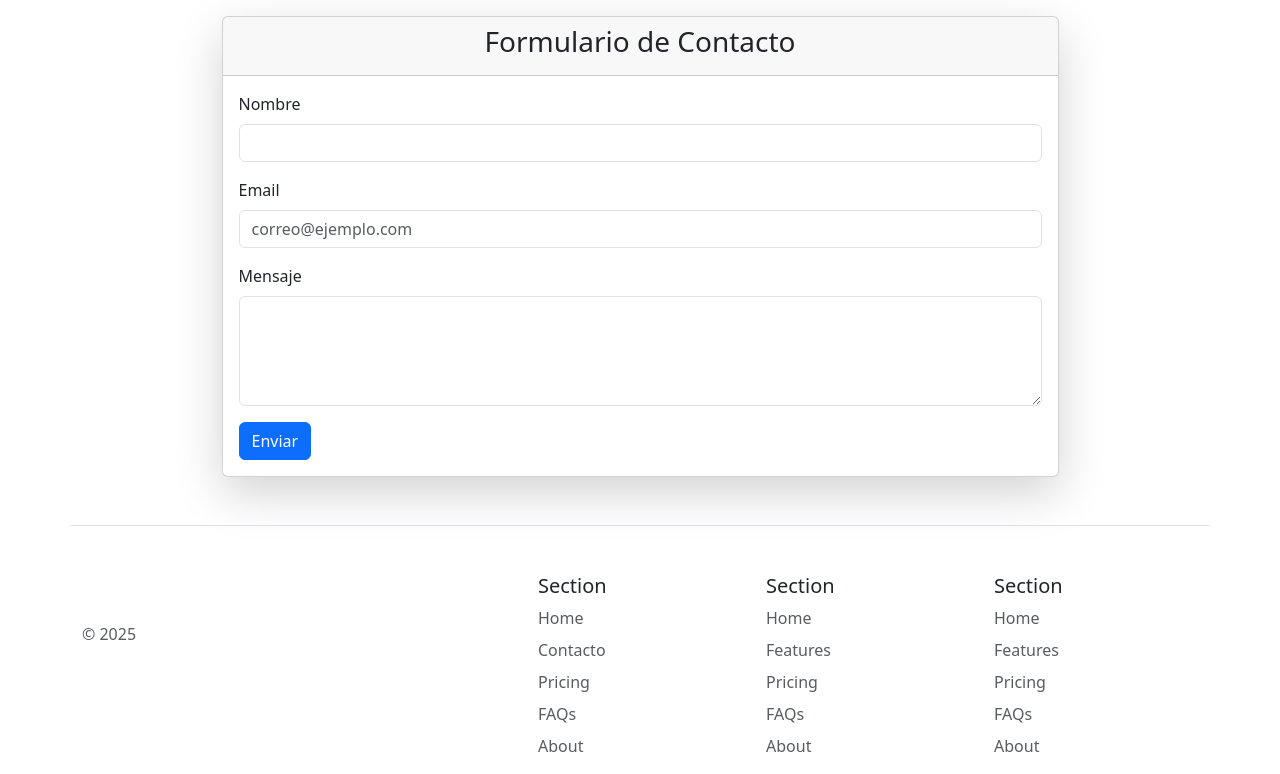
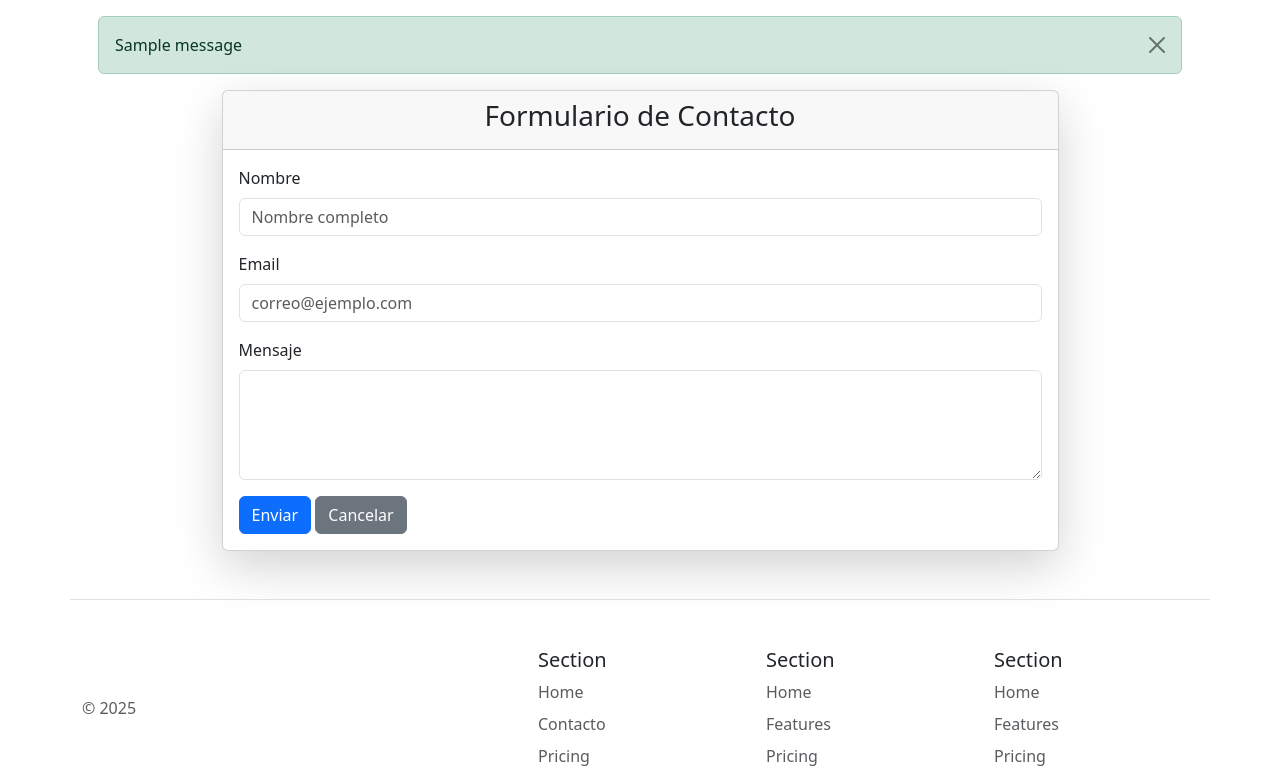
Before and after one commit to cjorellana/eventos_curso, a Django app: page /contacto/ in a window 1280 px wide. Shown: the part 86-860 px from the top of the page. Before the commit the page ends 838 px from the top, so only its background shows below. Run offline with Django 5.2, Linux system fonts and the light colour scheme; one stand-in notice (Sample message) is shown.

Commit message:
Add Contact model and enhance contacto view with form handling and messages

```diff
--- a/eventos/admin.py
+++ b/eventos/admin.py
@@ -1,5 +1,5 @@
 from django.contrib import admin
-from .models import evento
+from .models import evento,Contacto
 # Register your models here.
 
 @admin.register(evento)
@@ -27,3 +27,5 @@ class EventoAdmin(admin.ModelAdmin):
             'fields': ('image',)
         }),
     )
+
+admin.site.register(Contacto)
--- a/eventos/templates/contacto.html
+++ b/eventos/templates/contacto.html
@@ -1,16 +1,47 @@
 {% extends "layout/base.html" %}
 {% block body %}
+
+    <div id="msg" class="m-3">
+    {% if messages %}
+        {% for message in messages %}
+                {% if message.tags == 'success' %}
+                <div class="alert alert-success alert-dismissible fade show" role="alert">
+                    {{ message }}
+                    <button type="button" class="btn-close" data-bs-dismiss="alert" aria-label="Close"></button>
+                </div>
+                {% elif message.tags == 'error' %}
+                <div class="alert alert-danger alert-dismissible fade show" role="alert">
+                    {{ message }}
+                    <button type="button" class="btn-close" data-bs-dismiss="alert" aria-label="Close"></button>
+                </div>
+                 {% elif message.tags == 'warning' %}
+                <div class="alert alert-warning alert-dismissible fade show" role="alert">
+                    {{ message }}
+                    <button type="button" class="btn-close" data-bs-dismiss="alert" aria-label="Close"></button>
+                </div>
+                {% elif message.tags == 'info' %}
+                <div class="alert alert-info alert-dismissible fade show" role="alert">
+                    {{ message }}
+
+                    <button type="button" class="btn-close" data-bs-dismiss="alert" aria-label="Close"></button>
+                </div>
+                {% endif %}
+        {% endfor %}
+    {% endif %}
+    </div>
 
     <div class="card shadow-lg w-75 mx-auto mt-3">
         <div class="card-header">
             <h3 class="text-center">Formulario de Contacto</h3>
         </div>
         <div class="card-body">
-            <form method="post" >
+            <form method="post" action="{% url 'contacto' %}">
                 {% csrf_token %}
                 <div class="mb-3">
                     <label for="nombre" class="form-label">Nombre</label>
-                    <input type="text" class="form-control" id="nombre" name="nombre" required>
+                    <input type="text" class="form-control"
+                    id="nombre" name="nombre"
+                    placeholder="Nombre completo">
                 </div>
                 <div class="mb-3">
                     <label for="email" class="form-label">Email</label>
@@ -22,6 +53,7 @@
                     <textarea class="form-control" id="mensaje" name="mensaje" rows="4" required></textarea>
                 </div>
                 <button type="submit" class="btn btn-primary">Enviar</button>
+                <button type="reset" class="btn btn-secondary">Cancelar</button>
             </form>
         </div>
     </div>
--- a/eventos/views.py
+++ b/eventos/views.py
@@ -1,5 +1,6 @@
 from django.shortcuts import render,get_object_or_404, redirect
-from .models import evento
+from .models import evento,Contacto
+from django.contrib import messages
 
 # Create your views here.
 def home(request):
@@ -48,7 +49,36 @@ def buscar(request):
 def about(request):
     return render(request, 'about.html')
 
+
+
 def contacto(request):
+    if request.method == 'POST':
+        nombre = request.POST.get('nombre', '')
+        correo = request.POST.get('email', '')
+        mensaje = request.POST.get('mensaje', '')
+        tipo = request.POST.get('tipo', '1')
+
+
+
+        try:
+             # Validar los datos del formulario
+            if not nombre:
+                messages.error(request, 'Debes ingresar tu nombre.')
+            else:
+                contacto = Contacto(nombre=nombre, correo=correo, mensaje=mensaje, tipo=tipo)
+                contacto.save()
+                messages.success(request, 'Se guardó el reporte correctamente.')
+        except Exception as e:
+            messages.error(request, f'Error al guardar el Reporte: {e}')
+
+        # Aquí podrías procesar el formulario, como enviar un correo electrónico o guardar en la base de datos
+        #print(f'Nombre: {nombre}, Email: {email}, Mensaje: {mensaje}')
+        #guardar en la base de datos o enviar un correo electrónico
+
+
+        # Redirigir a una página de agradecimiento o mostrar un mensaje de éxito
+        #return redirect('home')
+
     return render(request, 'contacto.html')
 
 def detalle(request, id=None):
```
Also changed, not shown: db.eventos.sqlite3.
